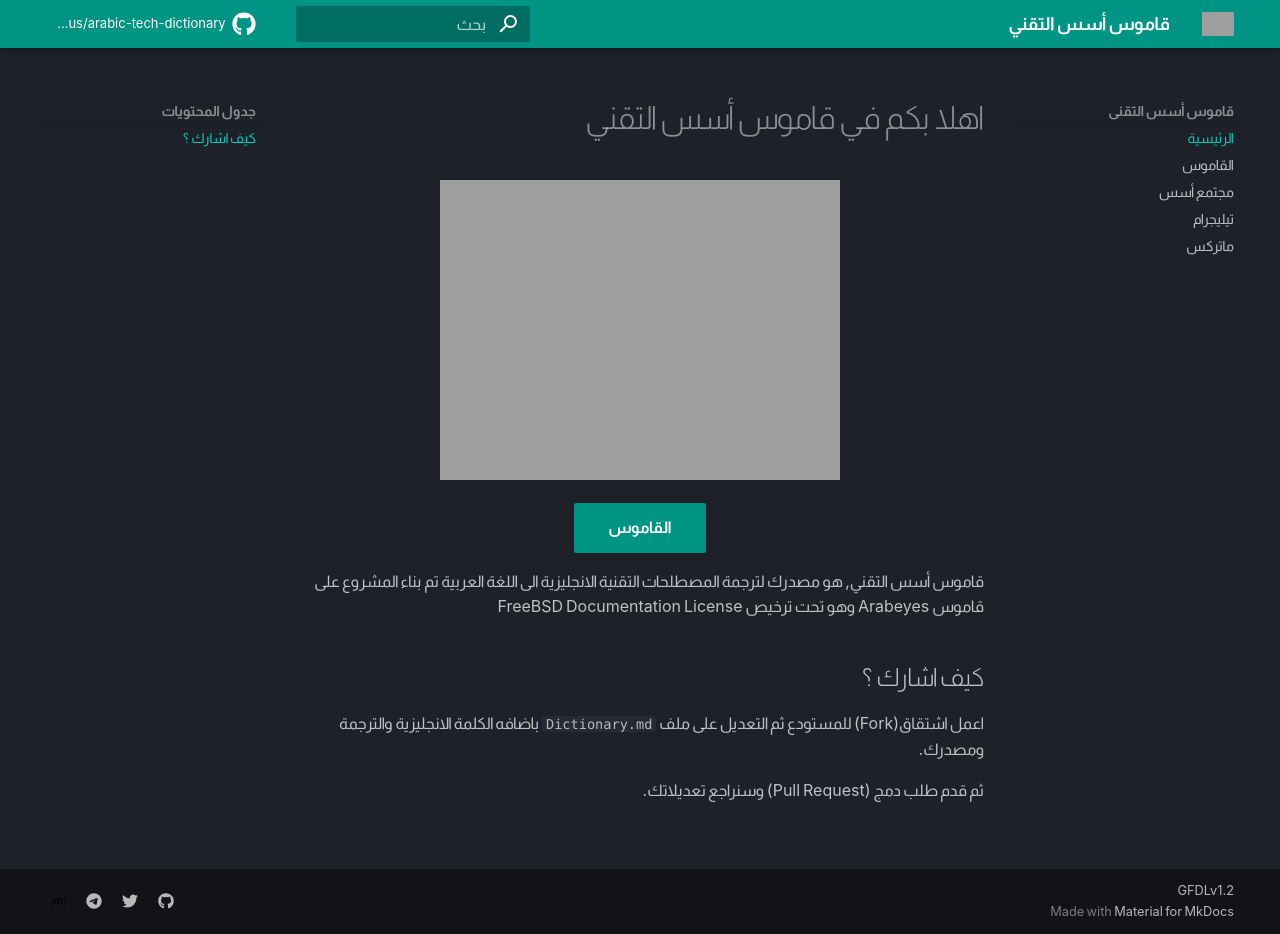
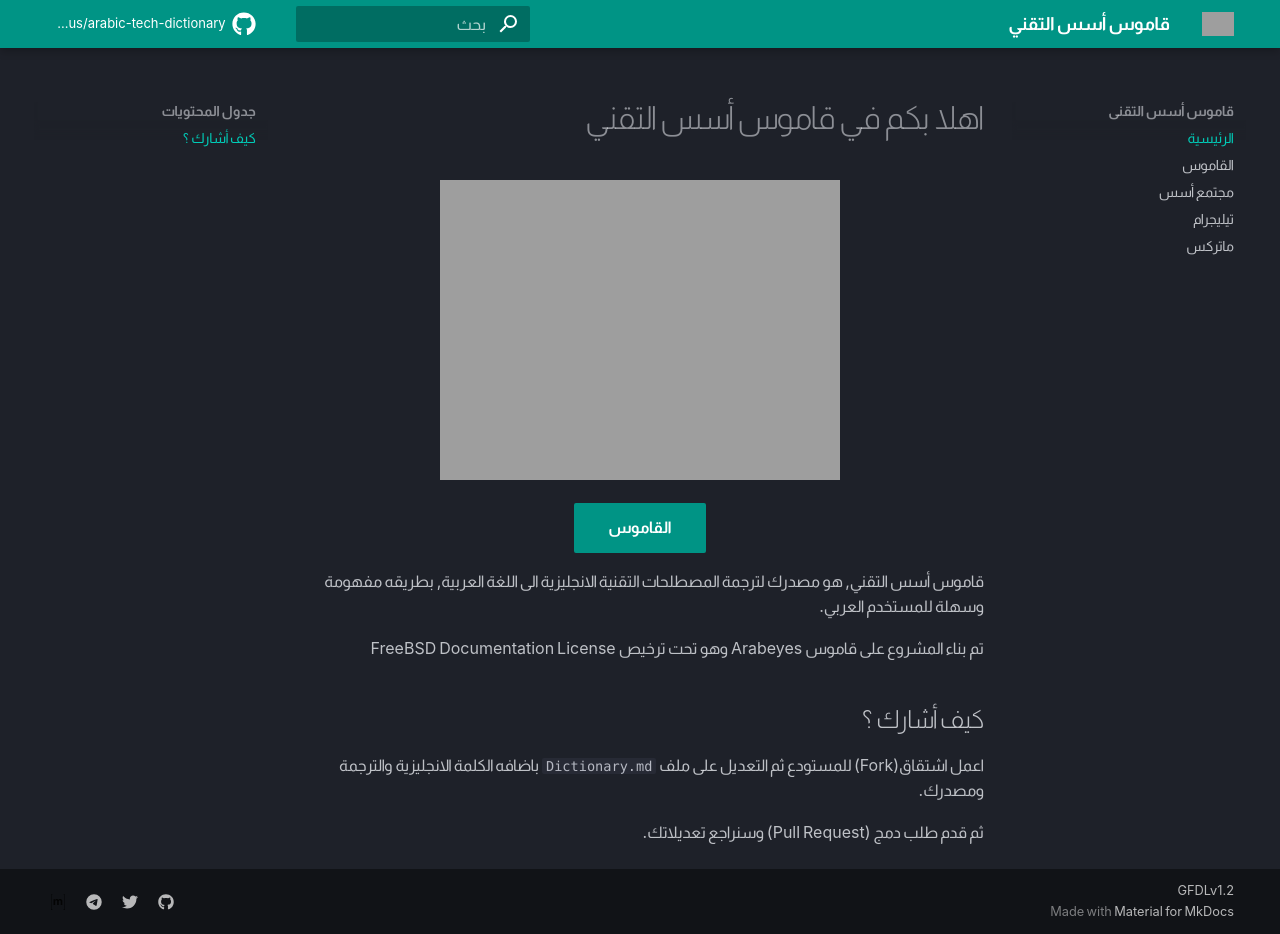
Before and after one commit to aosus/aosus-dictionary, an MkDocs documentation site: the page built from docs/index.md, in a window 1280 px wide and 934 px high. Built offline with MkDocs 1.6.1 and Material for MkDocs 9.7.7, drawn with Linux system fonts in a browser that asks for light colours; comment, search, counter and statistics services are not loaded.

Commit message:
update index

```diff
--- a/docs/index.md
+++ b/docs/index.md
@@ -7,9 +7,12 @@
 <p><a class="center-me md-button md-button--primary" href="dictionary/" style="margin: auto;">القاموس</a></p>
 </div>
 
-قاموس أسس التقني, هو مصدرك لترجمة المصطلحات التقنية الانجليزية الى اللغة العربية
+قاموس أسس التقني, هو مصدرك لترجمة المصطلحات التقنية الانجليزية الى اللغة العربية,
+بطريقه مفهومة وسهلة للمستخدم العربي.
+
 تم بناء المشروع على قاموس Arabeyes وهو تحت ترخيص FreeBSD Documentation License
-## كيف اشارك ؟
+
+## كيف أشارك ؟
 اعمل اشتقاق(Fork) للمستودع ثم التعديل على ملف `Dictionary.md`
 باضافه الكلمة الانجليزية والترجمة ومصدرك.
 
```
